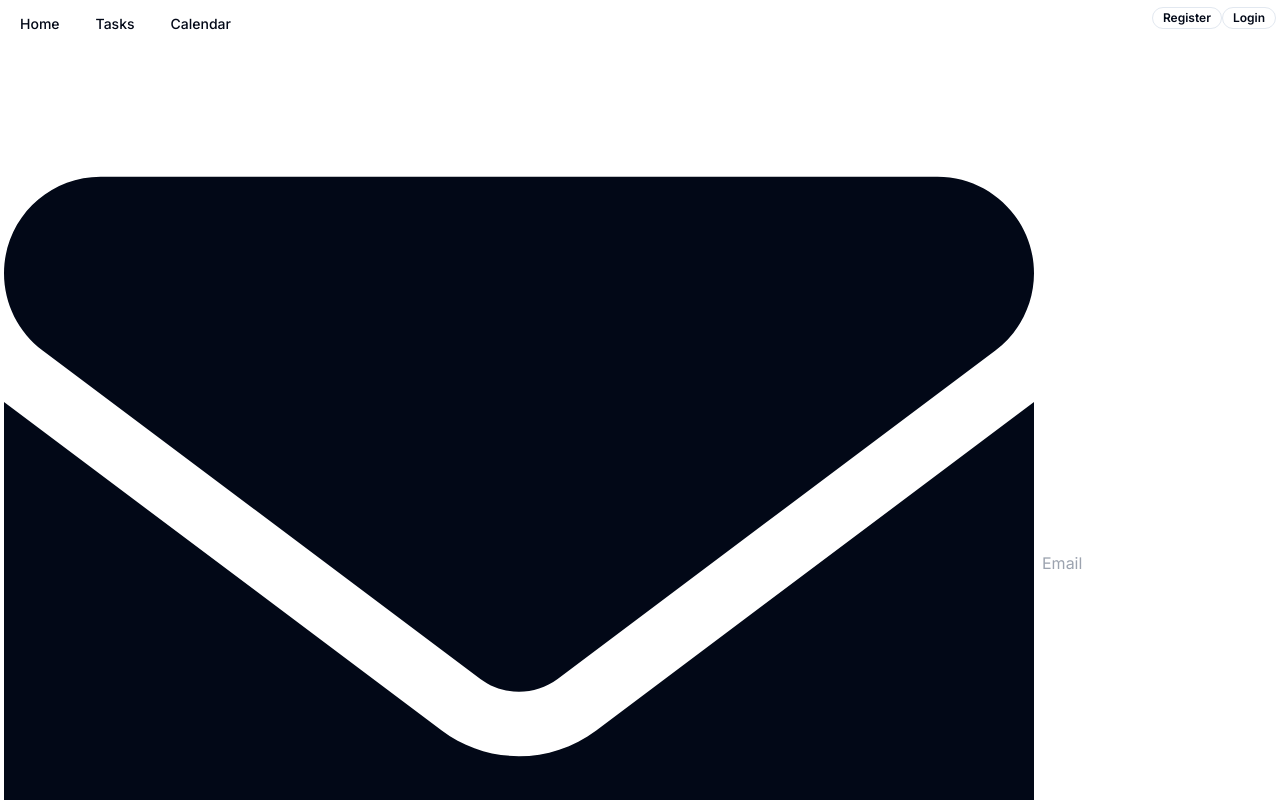
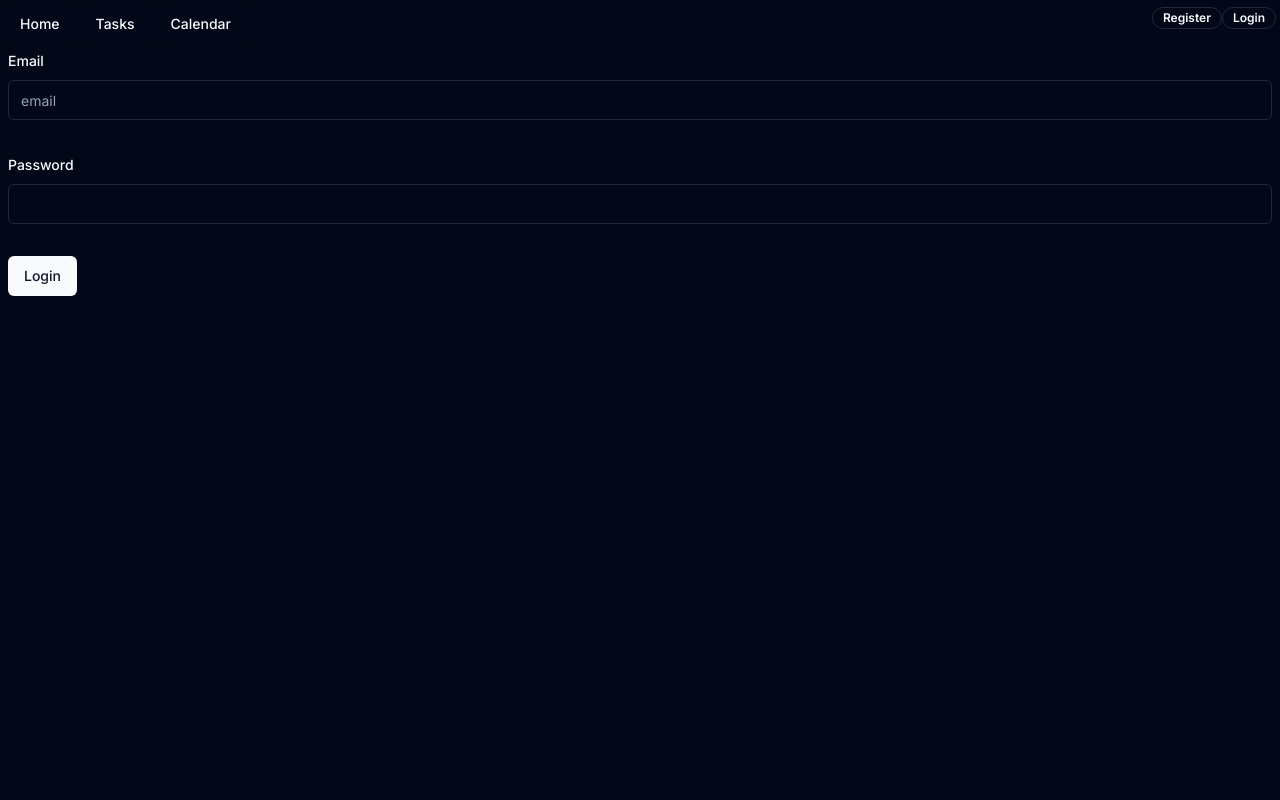
Before and after one commit to MMojtaba/task-manager-nextjs, a Next.js app: page /login in a window 1280 px wide. Shown: the top 800 px of the page. Built offline with nearby package versions, Linux system fonts and the light colour scheme; no server answers.

Commit message:
made login page use a form

```diff
--- a/package.json
+++ b/package.json
@@ -14,6 +14,8 @@
     "@fortawesome/free-regular-svg-icons": "^6.5.2",
     "@fortawesome/free-solid-svg-icons": "^6.5.2",
     "@fortawesome/react-fontawesome": "^0.2.2",
+    "@hookform/resolvers": "^3.9.0",
+    "@radix-ui/react-label": "^2.1.0",
     "@radix-ui/react-navigation-menu": "^1.2.0",
     "@radix-ui/react-slot": "^1.1.0",
     "class-variance-authority": "^0.7.0",
@@ -24,9 +26,11 @@
     "next-auth": "^5.0.0-beta.19",
     "react": "^18",
     "react-dom": "^18",
+    "react-hook-form": "^7.52.1",
     "server-only": "^0.0.1",
     "tailwind-merge": "^2.4.0",
-    "tailwindcss-animate": "^1.0.7"
+    "tailwindcss-animate": "^1.0.7",
+    "zod": "^3.23.8"
   },
   "devDependencies": {
     "@types/node": "^20",
--- a/src/app/(routes)/login/page.tsx
+++ b/src/app/(routes)/login/page.tsx
@@ -1,30 +1,104 @@
+"use client";
+
 import { authLogin } from "@/app/auth/authActions";
+import { Button } from "@/components/ui/button";
+import { Input } from "@/components/ui/input";
 import { faEnvelope, faKey } from "@fortawesome/free-solid-svg-icons";
 import { FontAwesomeIcon } from "@fortawesome/react-fontawesome";
 import { Metadata } from "next";
+import { useForm } from "react-hook-form";
+import { zodResolver } from "@hookform/resolvers/zod";
+import { z } from "zod";
+import {
+  Form,
+  FormControl,
+  FormField,
+  FormItem,
+  FormLabel,
+  FormMessage,
+} from "@/components/ui/form";
 
-export const metadata: Metadata = {
-  title: "Login",
-};
+// export const metadata: Metadata = {
+//   title: "Login",
+// };
 
 export default function Page() {
+  const formSchema = z.object({
+    // TODO: uncomment
+    email: z.string(), //.email({ message: "Please enter your email address." }),
+    password: z.string(), //.min(3, { message: "Please enter your password." }),
+  });
+
+  const loginForm = useForm<z.infer<typeof formSchema>>({
+    resolver: zodResolver(formSchema),
+    defaultValues: {
+      email: "",
+      password: "",
+    },
+  });
+
+  async function onFormSubmit(values: z.infer<typeof formSchema>) {
+    await authLogin(values);
+  }
+
   return (
-    <form className="form-control" action={authLogin}>
-      <label className="input input-bordered m-1 flex items-center gap-2">
-        <FontAwesomeIcon icon={faEnvelope} />
-        <input type="text" className="grow" placeholder="Email" name="email" />
-      </label>
+    <div className="mx-2">
+      <Form {...loginForm}>
+        <form
+          onSubmit={loginForm.handleSubmit(onFormSubmit)}
+          className="space-y-8"
+        >
+          <FormField
+            control={loginForm.control}
+            name="email"
+            render={({ field }) => (
+              <FormItem>
+                <FormLabel>Email</FormLabel>
+                <FormControl>
+                  <Input placeholder="email" {...field} />
+                </FormControl>
 
-      <label className="input input-bordered m-1 flex items-center gap-2">
-        <FontAwesomeIcon icon={faKey} />
-        <input
-          type="password"
-          className="grow"
-          placeholder="Password"
-          name="password"
-        />
-      </label>
-      <button className="btn btn-accent m-1">Login</button>
-    </form>
+                <FormMessage />
+              </FormItem>
+            )}
+          />
+          <FormField
+            control={loginForm.control}
+            name="password"
+            render={({ field }) => (
+              <FormItem>
+                <FormLabel>Password</FormLabel>
+                <FormControl>
+                  <Input type="password" {...field} />
+                </FormControl>
+
+                <FormMessage />
+              </FormItem>
+            )}
+          />
+          <Button type="submit">Login</Button>
+        </form>
+      </Form>
+    </div>
   );
+
+  // return (
+  //   <form className="form-control" action={authLogin}>
+  //     <label className="input input-bordered m-1 flex items-center gap-2">
+  //       <Input type="text" className="grow" placeholder="Email" name="email" />
+  //     </label>
+
+  //     <div className="grid w-full max-w-sm items-center gap-1.5">
+  //       <label className="input input-bordered m-1 flex items-center gap-2">
+  //         <Input
+  //           type="password"
+  //           className="grow"
+  //           placeholder="Password"
+  //           name="password"
+  //         />
+  //       </label>
+  //     </div>
+  //     <Button className="btn btn-accent m-1">Login</Button>
+  //   </form>
+  // );
 }
--- a/src/app/auth/authActions.ts
+++ b/src/app/auth/authActions.ts
@@ -4,9 +4,9 @@
 import { auth, signIn, signOut } from "./auth";
 import { redirect } from "next/navigation";
 
-export async function authLogin(formData: FormData) {
-  const email = formData.get("email");
-  const password = formData.get("password");
+export async function authLogin(values: { email: string; password: string }) {
+  const email = values.email;
+  const password = values.password;
   if (!email || !password) {
     console.error("Email or password not provided.");
     return;
--- a/src/app/layout.tsx
+++ b/src/app/layout.tsx
@@ -21,7 +21,7 @@
   const session = await auth();
 
   return (
-    <html lang="en" className="">
+    <html lang="en" className="dark">
       <body className={inter.className}>
         <Navbar loggedIn={!!session?.user}></Navbar>
         {children}
--- /dev/null
+++ b/src/components/ui/form.tsx
@@ -0,0 +1,178 @@
+"use client"
+
+import * as React from "react"
+import * as LabelPrimitive from "@radix-ui/react-label"
+import { Slot } from "@radix-ui/react-slot"
+import {
+  Controller,
+  ControllerProps,
+  FieldPath,
+  FieldValues,
+  FormProvider,
+  useFormContext,
+} from "react-hook-form"
+
+import { cn } from "@/lib/utils"
+import { Label } from "@/components/ui/label"
+
+const Form = FormProvider
+
+type FormFieldContextValue<
+  TFieldValues extends FieldValues = FieldValues,
+  TName extends FieldPath<TFieldValues> = FieldPath<TFieldValues>
+> = {
+  name: TName
+}
+
+const FormFieldContext = React.createContext<FormFieldContextValue>(
+  {} as FormFieldContextValue
+)
+
+const FormField = <
+  TFieldValues extends FieldValues = FieldValues,
+  TName extends FieldPath<TFieldValues> = FieldPath<TFieldValues>
+>({
+  ...props
+}: ControllerProps<TFieldValues, TName>) => {
+  return (
+    <FormFieldContext.Provider value={{ name: props.name }}>
+      <Controller {...props} />
+    </FormFieldContext.Provider>
+  )
+}
+
+const useFormField = () => {
+  const fieldContext = React.useContext(FormFieldContext)
+  const itemContext = React.useContext(FormItemContext)
+  const { getFieldState, formState } = useFormContext()
+
+  const fieldState = getFieldState(fieldContext.name, formState)
+
+  if (!fieldContext) {
+    throw new Error("useFormField should be used within <FormField>")
+  }
+
+  const { id } = itemContext
+
+  return {
+    id,
+    name: fieldContext.name,
+    formItemId: `${id}-form-item`,
+    formDescriptionId: `${id}-form-item-description`,
+    formMessageId: `${id}-form-item-message`,
+    ...fieldState,
+  }
+}
+
+type FormItemContextValue = {
+  id: string
+}
+
+const FormItemContext = React.createContext<FormItemContextValue>(
+  {} as FormItemContextValue
+)
+
+const FormItem = React.forwardRef<
+  HTMLDivElement,
+  React.HTMLAttributes<HTMLDivElement>
+>(({ className, ...props }, ref) => {
+  const id = React.useId()
+
+  return (
+    <FormItemContext.Provider value={{ id }}>
+      <div ref={ref} className={cn("space-y-2", className)} {...props} />
+    </FormItemContext.Provider>
+  )
+})
+FormItem.displayName = "FormItem"
+
+const FormLabel = React.forwardRef<
+  React.ElementRef<typeof LabelPrimitive.Root>,
+  React.ComponentPropsWithoutRef<typeof LabelPrimitive.Root>
+>(({ className, ...props }, ref) => {
+  const { error, formItemId } = useFormField()
+
+  return (
+    <Label
+      ref={ref}
+      className={cn(error && "text-destructive", className)}
+      htmlFor={formItemId}
+      {...props}
+    />
+  )
+})
+FormLabel.displayName = "FormLabel"
+
+const FormControl = React.forwardRef<
+  React.ElementRef<typeof Slot>,
+  React.ComponentPropsWithoutRef<typeof Slot>
+>(({ ...props }, ref) => {
+  const { error, formItemId, formDescriptionId, formMessageId } = useFormField()
+
+  return (
+    <Slot
+      ref={ref}
+      id={formItemId}
+      aria-describedby={
+        !error
+          ? `${formDescriptionId}`
+          : `${formDescriptionId} ${formMessageId}`
+      }
+      aria-invalid={!!error}
+      {...props}
+    />
+  )
+})
+FormControl.displayName = "FormControl"
+
+const FormDescription = React.forwardRef<
+  HTMLParagraphElement,
+  React.HTMLAttributes<HTMLParagraphElement>
+>(({ className, ...props }, ref) => {
+  const { formDescriptionId } = useFormField()
+
+  return (
+    <p
+      ref={ref}
+      id={formDescriptionId}
+      className={cn("text-sm text-muted-foreground", className)}
+      {...props}
+    />
+  )
+})
+FormDescription.displayName = "FormDescription"
+
+const FormMessage = React.forwardRef<
+  HTMLParagraphElement,
+  React.HTMLAttributes<HTMLParagraphElement>
+>(({ className, children, ...props }, ref) => {
+  const { error, formMessageId } = useFormField()
+  const body = error ? String(error?.message) : children
+
+  if (!body) {
+    return null
+  }
+
+  return (
+    <p
+      ref={ref}
+      id={formMessageId}
+      className={cn("text-sm font-medium text-destructive", className)}
+      {...props}
+    >
+      {body}
+    </p>
+  )
+})
+FormMessage.displayName = "FormMessage"
+
+export {
+  useFormField,
+  Form,
+  FormItem,
+  FormLabel,
+  FormControl,
+  FormDescription,
+  FormMessage,
+  FormField,
+}
--- /dev/null
+++ b/src/components/ui/input.tsx
@@ -0,0 +1,25 @@
+import * as React from "react"
+
+import { cn } from "@/lib/utils"
+
+export interface InputProps
+  extends React.InputHTMLAttributes<HTMLInputElement> {}
+
+const Input = React.forwardRef<HTMLInputElement, InputProps>(
+  ({ className, type, ...props }, ref) => {
+    return (
+      <input
+        type={type}
+        className={cn(
+          "flex h-10 w-full rounded-md border border-input bg-background px-3 py-2 text-sm ring-offset-background file:border-0 file:bg-transparent file:text-sm file:font-medium placeholder:text-muted-foreground focus-visible:outline-none focus-visible:ring-2 focus-visible:ring-ring focus-visible:ring-offset-2 disabled:cursor-not-allowed disabled:opacity-50",
+          className
+        )}
+        ref={ref}
+        {...props}
+      />
+    )
+  }
+)
+Input.displayName = "Input"
+
+export { Input }
--- /dev/null
+++ b/src/components/ui/label.tsx
@@ -0,0 +1,26 @@
+"use client"
+
+import * as React from "react"
+import * as LabelPrimitive from "@radix-ui/react-label"
+import { cva, type VariantProps } from "class-variance-authority"
+
+import { cn } from "@/lib/utils"
+
+const labelVariants = cva(
+  "text-sm font-medium leading-none peer-disabled:cursor-not-allowed peer-disabled:opacity-70"
+)
+
+const Label = React.forwardRef<
+  React.ElementRef<typeof LabelPrimitive.Root>,
+  React.ComponentPropsWithoutRef<typeof LabelPrimitive.Root> &
+    VariantProps<typeof labelVariants>
+>(({ className, ...props }, ref) => (
+  <LabelPrimitive.Root
+    ref={ref}
+    className={cn(labelVariants(), className)}
+    {...props}
+  />
+))
+Label.displayName = LabelPrimitive.Root.displayName
+
+export { Label }
```
Also changed, not shown: 1 other file (tests, documents, lock files or other folders).
